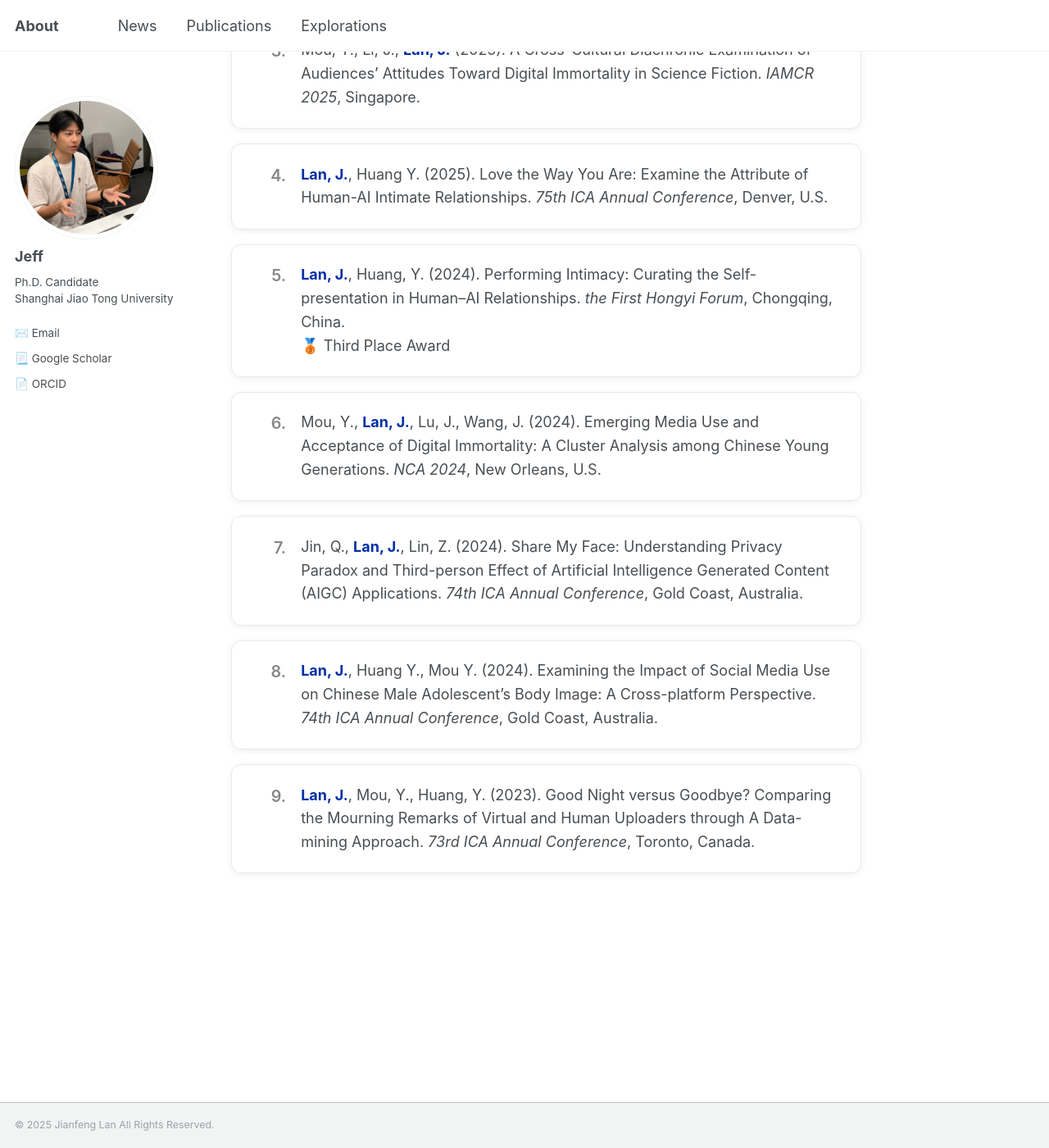
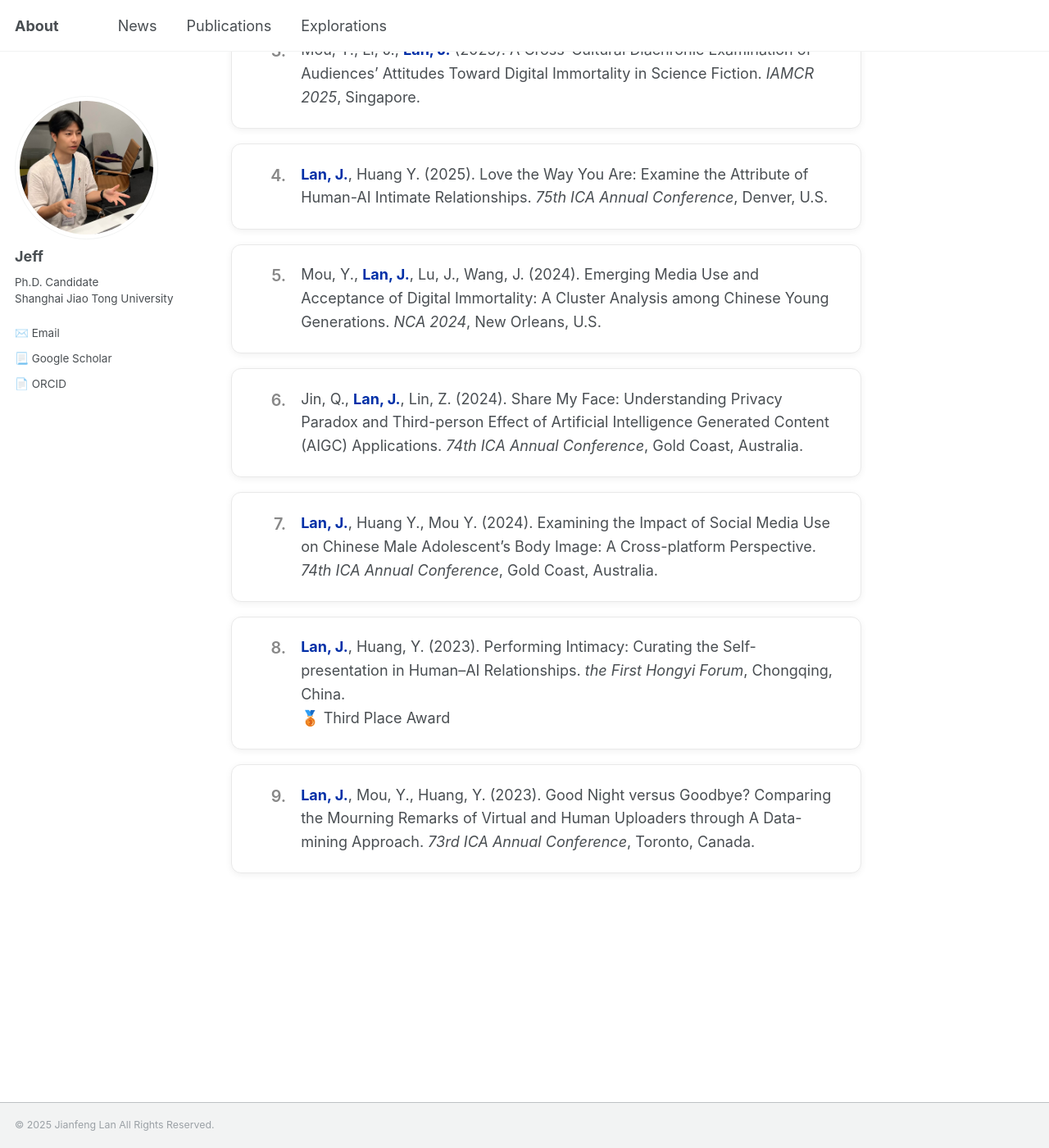
Before and after one commit to jianfenglan/jianfenglan.github.io, a Jekyll site: the page built from publications.md, in a window 1280 px wide and 1400 px high, scrolled down 1004 px. Shown: the whole window at 82% size. Built offline with Jekyll 4.4.1, drawn with Linux system fonts in a browser that asks for light colours.

Commit message:
Update publications.md

```diff
--- a/publications.md
+++ b/publications.md
@@ -82,11 +82,10 @@ author_profile: true
     <div class="publication-card"><div class="publication-content"><span class="my-name">Lan, J.</span>, Huang, Y. (2025). Reconfiguring Sociality: Human-AI Intimacy, Narcissistic Dynamics, and Replika. <em>Society for Social Studies of Science (4S) 2025</em>, Seattle, U.S.</div></div>
     <div class="publication-card"><div class="publication-content">Mou, Y., Li, J., <span class="my-name">Lan, J.</span> (2025). A Cross-Cultural Diachronic Examination of Audiences’ Attitudes Toward Digital Immortality in Science Fiction. <em>IAMCR 2025</em>, Singapore.</div></div>
     <div class="publication-card"><div class="publication-content"><span class="my-name">Lan, J.</span>, Huang Y. (2025). Love the Way You Are: Examine the Attribute of Human-AI Intimate Relationships. <em>75th ICA Annual Conference</em>, Denver, U.S.</div></div>
-  <div class="publication-card"><div class="publication-content"><span class="my-name">Lan, J.</span>, Huang, Y. (2024). Performing Intimacy: Curating the Self- presentation in Human–AI Relationships. <em>the First Hongyi Forum</em>, Chongqing, China.<br>🥉 Third Place Award</div></div>
      <div class="publication-card"><div class="publication-content">Mou, Y., <span class="my-name">Lan, J.</span>, Lu, J., Wang, J. (2024). Emerging Media Use and Acceptance of Digital Immortality: A Cluster Analysis among Chinese Young Generations. <em>NCA 2024</em>, New Orleans, U.S.</div></div>
      <div class="publication-card"><div class="publication-content">Jin, Q., <span class="my-name">Lan, J.</span>, Lin, Z. (2024). Share My Face: Understanding Privacy Paradox and Third-person Effect of Artificial Intelligence Generated Content (AIGC) Applications. <em>74th ICA Annual Conference</em>, Gold Coast, Australia.</div></div>
        <div class="publication-card"><div class="publication-content"><span class="my-name">Lan, J.</span>, Huang Y., Mou Y. (2024). Examining the Impact of Social Media Use on Chinese Male Adolescent’s Body Image: A Cross-platform Perspective. <em>74th ICA Annual Conference</em>, Gold Coast, Australia.</div></div>
+  <div class="publication-card"><div class="publication-content"><span class="my-name">Lan, J.</span>, Huang, Y. (2023). Performing Intimacy: Curating the Self- presentation in Human–AI Relationships. <em>the First Hongyi Forum</em>, Chongqing, China.<br>🥉 Third Place Award</div></div>
     <div class="publication-card"><div class="publication-content"><span class="my-name">Lan, J.</span>, Mou, Y., Huang, Y. (2023). Good Night versus Goodbye? Comparing the Mourning Remarks of Virtual and Human Uploaders through A Data-mining Approach. <em>73rd ICA Annual Conference</em>, Toronto, Canada.</div></div>
 
-
 </div>
```
